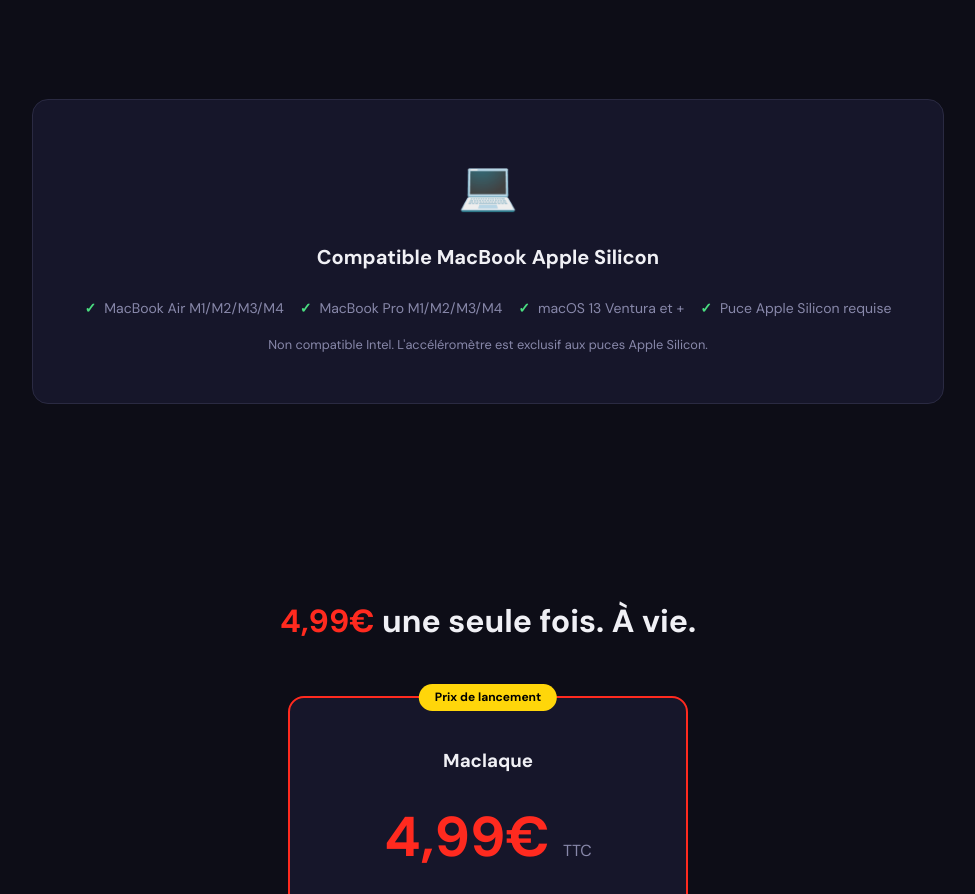
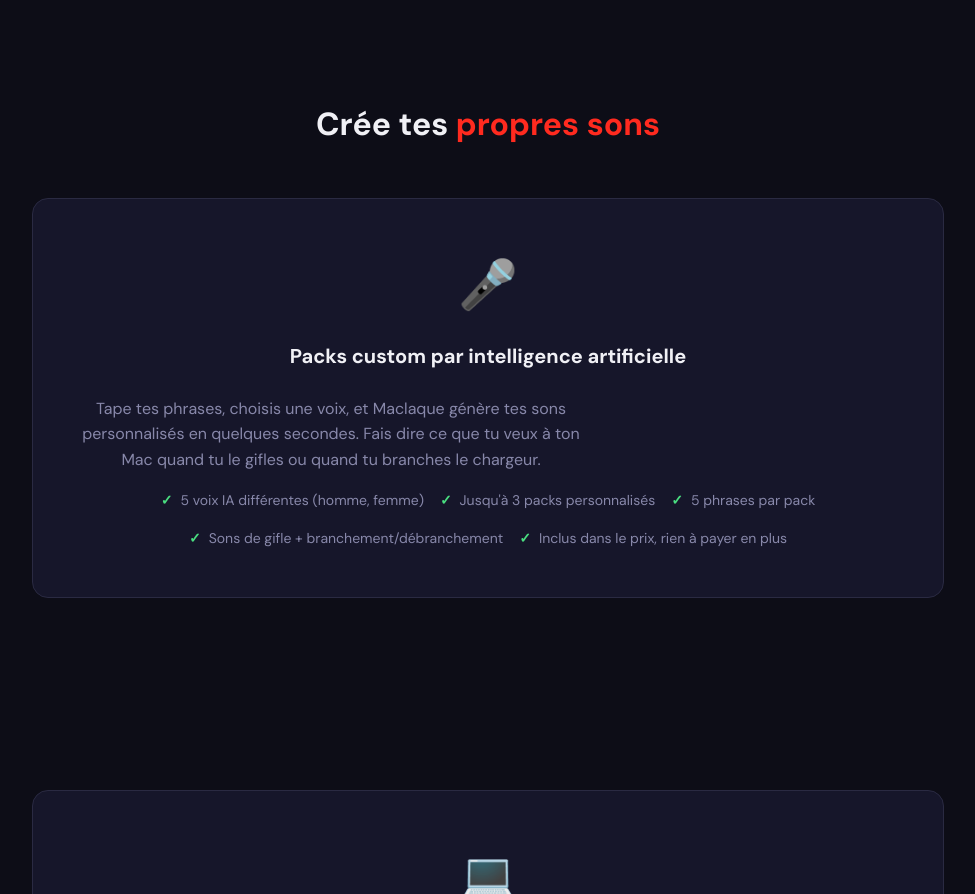
Before and after one commit to stranity/Maclaque, a plain HTML site: page LandingPage/index.html in a window 1280 px wide. Shown: the part 2031-2925 px from the top of the page, without its empty margins (152-1127 px from the left). Drawn offline with Linux system fonts and the light colour scheme.

Commit message:
Add custom AI packs to landing page, verify API works

```diff
--- a/LandingPage/index.html
+++ b/LandingPage/index.html
@@ -537,6 +537,26 @@
     </div>
 </section>
 
+<!-- Custom Packs -->
+<section id="custom">
+    <h2 class="section-title">Crée tes <span>propres sons</span></h2>
+    <div class="compat">
+        <div class="compat-icon">🎤</div>
+        <h3>Packs custom par intelligence artificielle</h3>
+        <p style="color: var(--color-text-low); margin: 16px 0; max-width: 500px;">
+            Tape tes phrases, choisis une voix, et Maclaque génère tes sons personnalisés en quelques secondes.
+            Fais dire ce que tu veux à ton Mac quand tu le gifles ou quand tu branches le chargeur.
+        </p>
+        <ul class="compat-list">
+            <li>5 voix IA différentes (homme, femme)</li>
+            <li>Jusqu'à 3 packs personnalisés</li>
+            <li>5 phrases par pack</li>
+            <li>Sons de gifle + branchement/débranchement</li>
+            <li>Inclus dans le prix, rien à payer en plus</li>
+        </ul>
+    </div>
+</section>
+
 <!-- Compatibility -->
 <section id="compat">
     <div class="compat">
```
Also changed, not shown: docs/index.html (+20 -0 lines).
